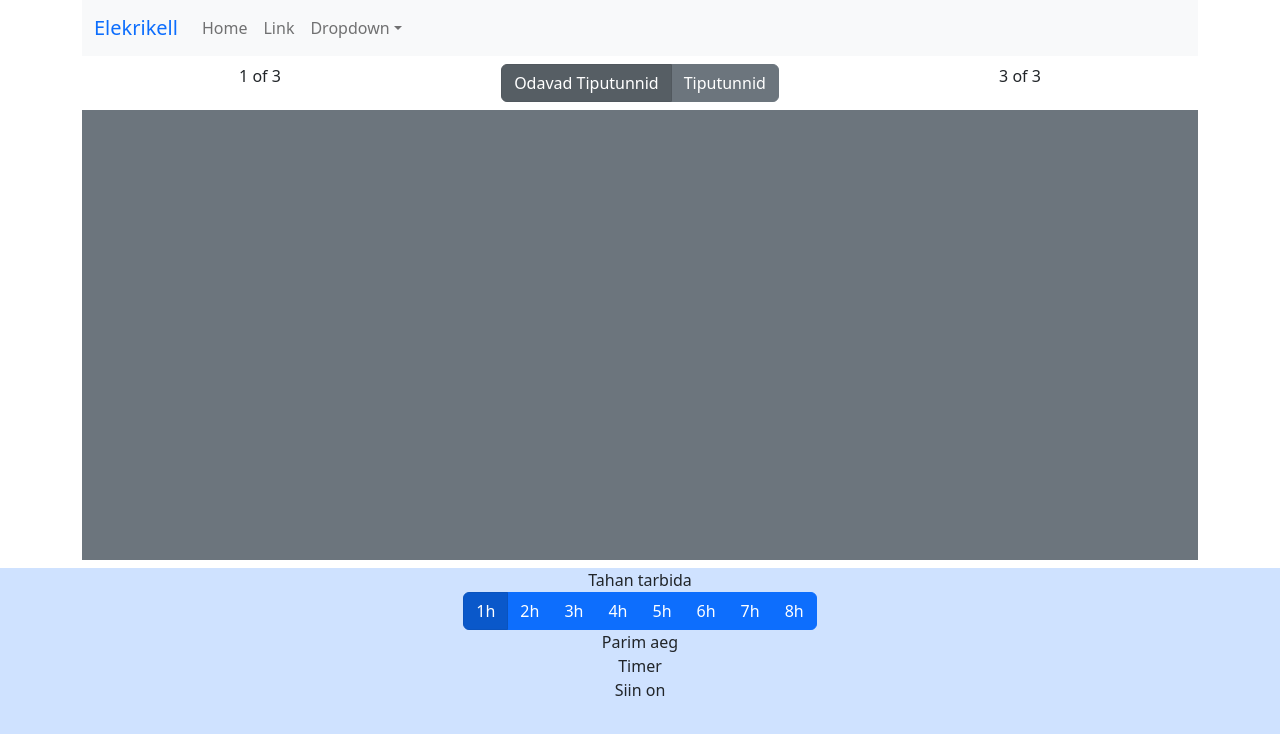
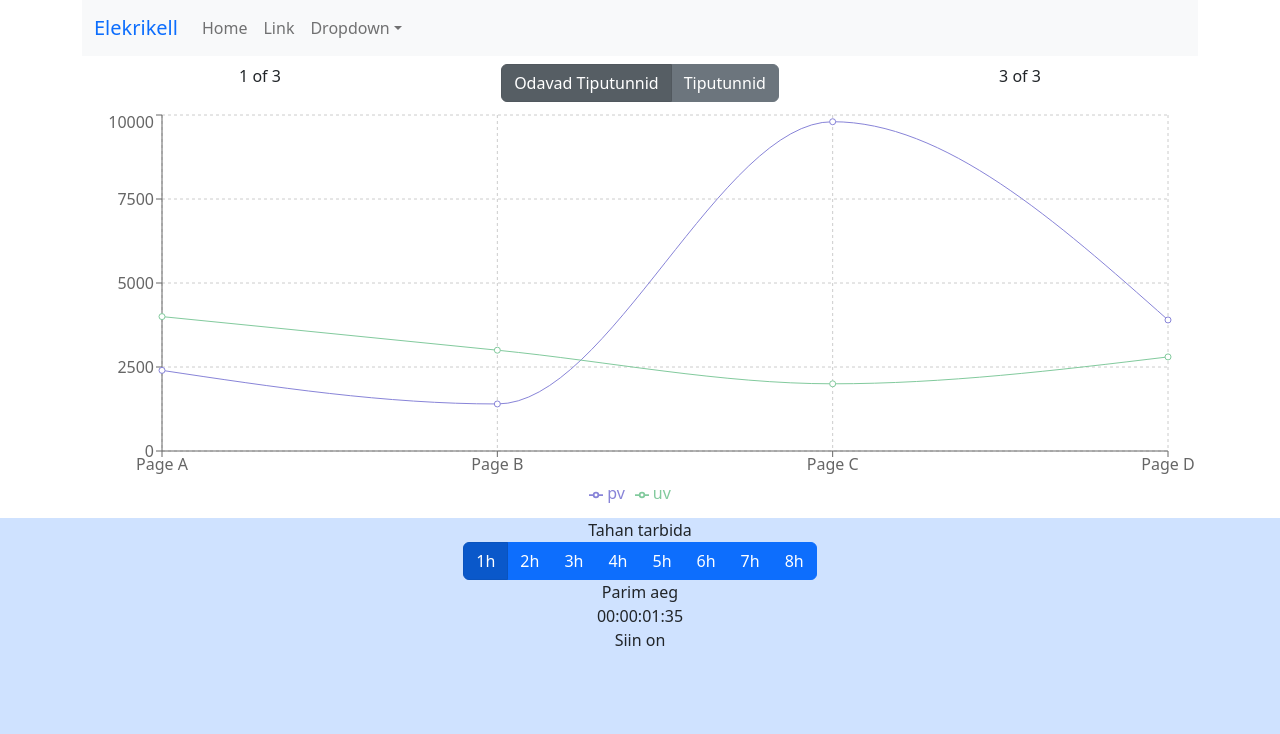
Before and after one commit to artpavkor/elektrikell, a React (Create React App) app: page / in a window 1280 px wide. Shown: the top 734 px of the page. Built offline with nearby package versions, Linux system fonts and the light colour scheme; the HTML template or start-up script is replaced by a standard one.

Commit message:
structure ,loading, errorModal, recharts

```diff
--- a/package.json
+++ b/package.json
@@ -9,9 +9,11 @@
     "bootstrap": "^5.2.3",
     "react": "^18.2.0",
     "react-bootstrap": "^2.7.0",
+    "react-countdown": "^2.3.5",
     "react-dom": "^18.2.0",
     "react-router-dom": "^6.8.1",
     "react-scripts": "5.0.1",
+    "recharts": "^2.4.1",
     "sass": "^1.58.0",
     "web-vitals": "^2.1.4"
   },
--- a/src/App.js
+++ b/src/App.js
@@ -1,24 +1,29 @@
 import { useState } from 'react';
 import './App.scss';
 import  Container  from 'react-bootstrap/Container';
-import NavbarComponent from './NavBar';
-import PriceHeader from './PriceHeader';
-import FooterComponent from './footer';
-import FooterHighPrice from './FooterHighPrice';
+import NavBar from './Header/NavBar';
+import PriceHeader from './Header/PriceHeader';
+import FooterHighPrice from './Footer/FooterHighPrice';
+import Body from './Body/Body';
+import FooterLowPrice from './Footer/FooterLowPrice'
+// import ErrorModal from './ErrorModal';
+// import Loading from './Loading';
 
 function App() {
   const [activePrice, setActivePrice] = useState('low')
+  // if (true) return <Loading />;
+  // if(true) return <ErrorModal handleClose = {() => {}} errorMessage = "Osibka dostupa" />;
 
   return (
     <>
    <div className = "container-wrapper pb-2">
     <Container>
-      <NavbarComponent />
+      <NavBar />
       <PriceHeader activePrice = {activePrice} setActivePrice = {setActivePrice}/>
-      <div className='chart'></div>
+      <Body />
     </Container>
     </div>
-    {activePrice === 'low' ? <FooterComponent /> : <FooterHighPrice />}
+    {activePrice === 'low' ? <FooterLowPrice /> : <FooterHighPrice />}
   </>
   );
 }
--- /dev/null
+++ b/src/Body/Body.js
@@ -0,0 +1,42 @@
+import { ResponsiveContainer, LineChart, CartesianGrid, XAxis, YAxis, Tooltip, Legend, Line } from "recharts";
+
+function Body () {
+    const data = [
+        {
+            name: 'Page A',
+            pv: 2400,
+            uv: 4000,
+        },
+        {
+            name: 'Page B',
+            pv: 1400,
+            uv: 3000,
+        },
+        {
+            name: 'Page C',
+            pv: 9800,
+            uv: 2000,
+        },
+        {
+            name: 'Page D',
+            pv: 3900,
+            uv: 2800,
+        }
+    ]
+    return (
+        <ResponsiveContainer width='100%' height={400}>
+         <LineChart data={data}
+        margin={{ top: 5, right: 30, left: 20, bottom: 5 }}>
+        <CartesianGrid strokeDasharray="3 3" />
+        <XAxis dataKey="name" />
+        <YAxis />
+        <Tooltip />
+        <Legend />
+        <Line type="monotone" dataKey="pv" stroke="#8884d8" />
+        <Line type="monotone" dataKey="uv" stroke="#82ca9d" />
+    </LineChart>
+    </ResponsiveContainer>
+    )
+}
+
+export default Body;
--- /dev/null
+++ b/src/ErrorModal.js
@@ -0,0 +1,20 @@
+import Modal from 'react-bootstrap/Modal';
+import Button from 'react-bootstrap/Button';
+
+function ErrorModal ({handleClose, errorMessage}) {
+    return (
+        <Modal show={!!errorMessage} onHide={handleClose}>
+        <Modal.Header closeButton>
+          <Modal.Title>Error</Modal.Title>
+        </Modal.Header>
+        <Modal.Body>{errorMessage}</Modal.Body>
+        <Modal.Footer>
+          <Button variant="secondary" onClick={handleClose}>
+            Close
+          </Button>
+        </Modal.Footer>
+      </Modal>
+    )
+}
+
+export default ErrorModal;
--- a/src/Durations.js
+++ b/src/Footer/Durations.js
@@ -3,7 +3,7 @@
 import ButtonGroup from 'react-bootstrap/ButtonGroup';
 import ButtonToolbar from 'react-bootstrap/ButtonToolbar';
 
-function DurationsComponent() {
+function Durations() {
 
     const [activeTime, setActiveTime] = useState(1);
 
@@ -25,4 +25,4 @@
   );
 }
 
-export default DurationsComponent;
+export default Durations;
--- /dev/null
+++ b/src/Footer/FooterLowPrice.js
@@ -0,0 +1,18 @@
+import Container from "react-bootstrap/Container";
+import Durations from "./Durations";
+import Countdown from "react-countdown";
+function FooterLowPrice() {
+    return (
+        <Container className = "text-center">
+            <div>Tahan tarbida</div>
+            <div><Durations /></div>
+            <div>Parim aeg</div>
+            <div>
+            <Countdown date={Date.now() + 100000} />
+            </div>
+            <div>Siin on</div>
+        </Container>
+    );
+}
+
+export default FooterLowPrice;
--- a/src/NavBar.js
+++ b/src/Header/NavBar.js
@@ -3,7 +3,7 @@
 import Navbar from 'react-bootstrap/Navbar';
 import NavDropdown from 'react-bootstrap/NavDropdown';
 
-function NavbarComponent() {
+function NavBar() {
   return (
     <Navbar bg="light" expand="lg" className='mb-2'>
       <Container>
@@ -31,4 +31,4 @@
   );
 }
 
-export default NavbarComponent;
+export default NavBar;
--- a/src/PriceHeader.js
+++ b/src/Header/PriceHeader.js
@@ -1,6 +1,5 @@
 import Row from 'react-bootstrap/Row';
 import Col from 'react-bootstrap/Col';
-import { useState } from 'react';
 import SelectPriceType from './SelectPriceType';
 
 
--- /dev/null
+++ b/src/Loading.js
@@ -0,0 +1,16 @@
+import Container from 'react-bootstrap/Container';
+import Spinner from 'react-bootstrap/Spinner';
+
+
+function Loading() {
+  return (
+    <Container>
+        <div className='position-absolute top-50 start-50 translate-middle d-flex align-items-center'>
+        <Spinner animation="border" variant="primary" />
+        <div className='fs-4 px-2'>Elektrikell</div>
+        </div>
+    </Container>
+  );
+}
+
+export default Loading;
--- a/src/footer.js
+++ /dev/null
@@ -1,17 +0,0 @@
-import Container from "react-bootstrap/Container";
-import DurationsComponent from "./Durations";
-
-function FooterComponent () {
-    return (
-        <Container className = "text-center">
-            <div>Tahan tarbida</div>
-            <div><DurationsComponent /></div>
-            <div>Parim aeg</div>
-            <div>Timer</div>
-            <div>Siin on</div>
-        </Container>
-    );
-}
-
-
-export default FooterComponent;
```
Also changed, not shown: src/Footer/FooterHighPrice.js (renamed from src/FooterHighPrice.js), src/Header/SelectPriceType.js (renamed from src/SelectPriceType.js), 1 other file (tests, documents, lock files or other folders).
